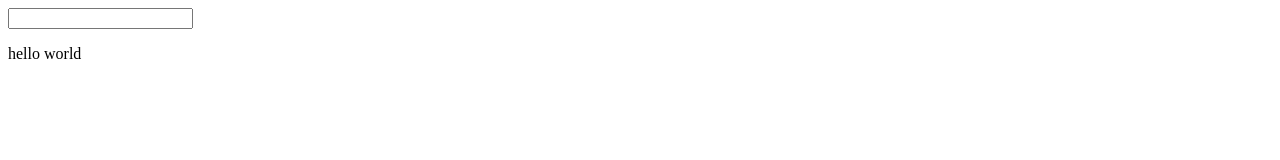
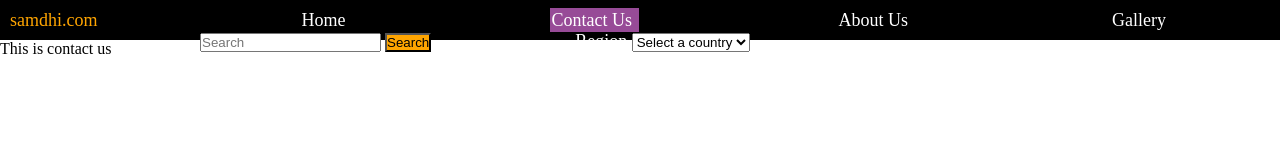
Before and after one commit to Bijay17/Project, a plain HTML site: page sabal.html in a window 1280 px wide. Drawn offline with Linux system fonts and the light colour scheme.

Commit message:
this is my tag

```diff
--- a/sabal.css
+++ b/sabal.css
@@ -0,0 +1,56 @@
+*{
+    margin: 0;
+    padding: 0;
+}
+#sam{
+    height: 40px;
+    background-color: black;
+    color: white;
+    margin-top: 0px;
+}
+a{
+    text-decoration: none;
+    color: white;
+    padding-top: 5px;
+    font-size: large;
+    position: sticky;
+    position: relative;
+    top: 10px;
+}
+#sa{
+    color: orange;
+    padding-left: 10px;
+}
+.s{
+    margin-left: 200px;
+
+}
+.s:hover{
+    background-color: lightgrey;
+}
+input{
+    margin-left: 200px;
+    position: relative;
+    top: 10px;
+}
+button{
+    background-color: orange;
+    position: relative;
+    top: 10px;
+}
+strong{
+    margin-left: 200px;
+    font-weight: 200px;
+    font-size: 20px;
+}
+#na{
+    margin-left: 140px;
+}
+option{
+    background-color: lightcyan;
+}
+.s1{
+    margin-left: 200px;
+    background-color: rgb(151, 75, 151);
+    padding: 2px;
+}
--- a/sabal.html
+++ b/sabal.html
@@ -3,11 +3,31 @@
 <head>
     <meta charset="UTF-8">
     <meta name="viewport" content="width=device-width, initial-scale=1.0">
-    <title>Document</title>
+    <title>Samdhi.com</title>
     <link rel="stylesheet" href="sabal.css">
+    <link rel="icon" href="https://encrypted-tbn0.gstatic.com/images?q=tbn:ANd9GcQJocD8lVNGAZZ9p5_BwOvMTE_tO6fWL9gRHA&s">
 </head>
 <body>
-    <input type="text" ="">
-    <p>hello world</p>
+    <header>
+    <div id="sam">
+        <a id="sa">samdhi.com</a>
+        <a class="s" href="#">Home</a>
+        <a class="s1" href="#">Contact Us
+        </a>
+        <a class="s" href="#">About Us</a>
+        <a class="s" href="#">Gallery</a>
+        <input placeholder="Search" type="text">
+        <button>Search</button>
+        <a id="na">Region
+            <select aria-placeholder="Select" name="country" id="con">
+                <option value="country" selected disabled>Select a country</option>
+                <option value="country">Nepal</option>
+                <option value="country">India</option>
+                <option value="country">USA</option>
+                <option value="country">Australia</option>
+            </select>
+        </a>
+    </header>
+    This is contact us
 </body>
 </html>
```
Also changed, not shown: index.html (+1 -0 lines).
